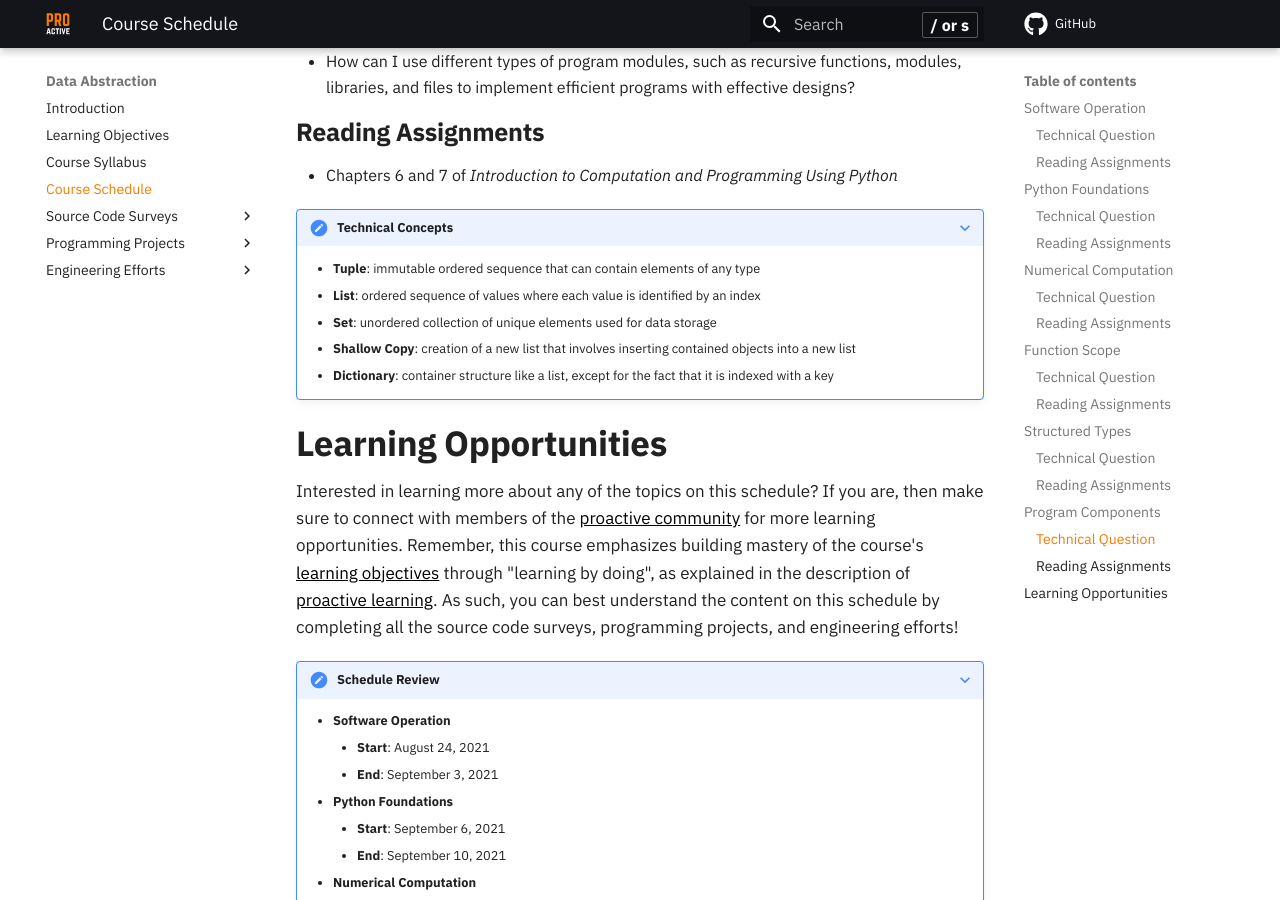
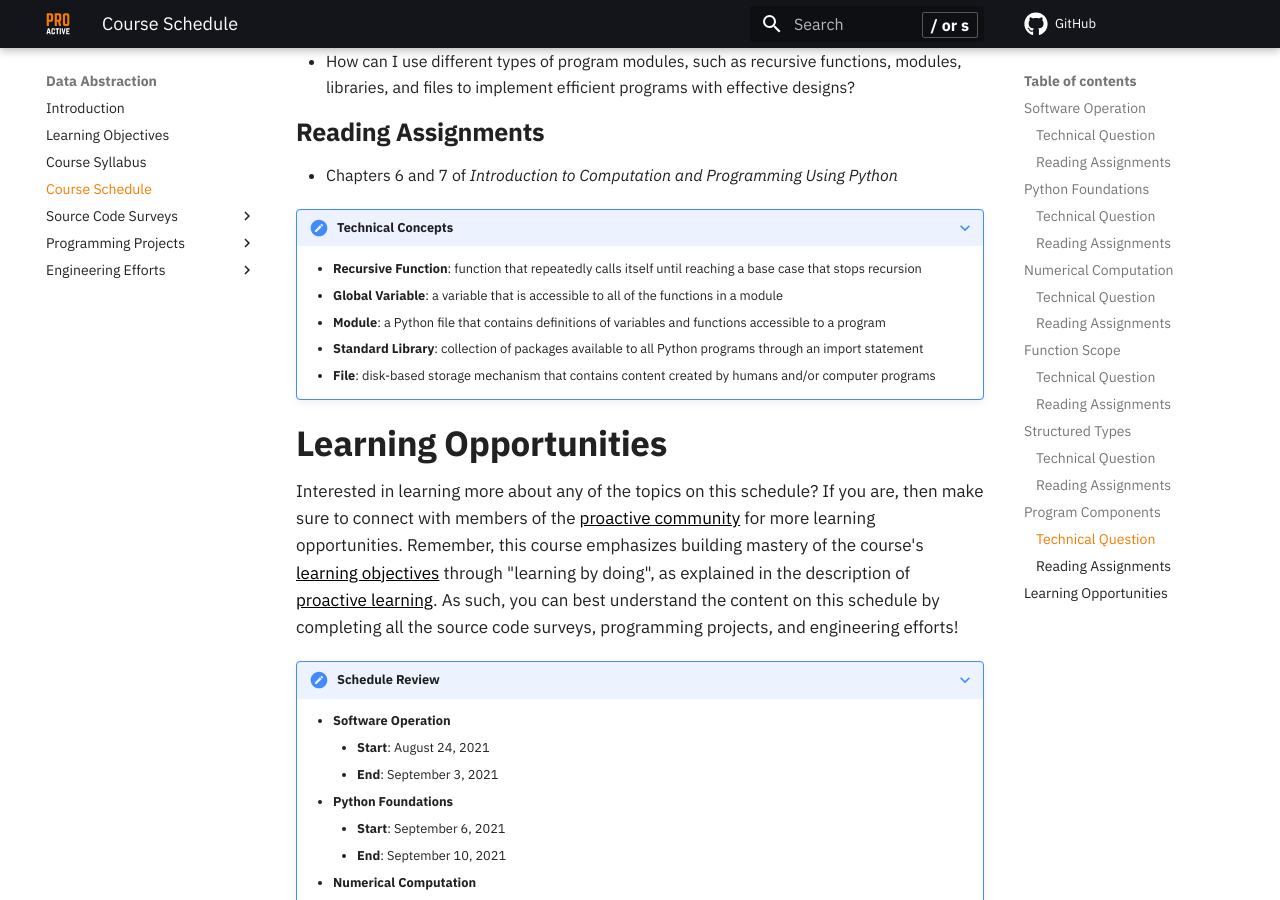
Before and after one commit to ProactiveProgrammers/www.proactiveprogrammers.com, an MkDocs documentation site: the page built from docs/data-abstraction/schedule-data-abstraction.md, in a window 1280 px wide and 900 px high, scrolled down 2596 px. Built offline with MkDocs 1.6.1 and Material for MkDocs 9.7.7, drawn with Linux system fonts in a browser that asks for light colours; comment, search, counter and statistics services are not loaded.

Commit message:
feat: Update the technical concepts in schedule-data-abstraction.

```diff
--- a/docs/data-abstraction/schedule-data-abstraction.md
+++ b/docs/data-abstraction/schedule-data-abstraction.md
@@ -131,15 +131,16 @@
 
 ???+ note "Technical Concepts"
 
-    - **Tuple**: immutable ordered sequence that can contain elements of
-      any type
-    - **List**: ordered sequence of values where each value is identified by
-      an index
-    - **Set**: unordered collection of unique elements used for data storage
-    - **Shallow Copy**: creation of a new list that involves inserting contained
-      objects into a new list
-    - **Dictionary**: container structure like a list, except for the fact that
-      it is indexed with a key
+    - **Recursive Function**: function that repeatedly calls itself until
+      reaching a base case that stops recursion
+    - **Global Variable**: a variable that is accessible to all of the functions
+      in a module
+    - **Module**: a Python file that contains definitions of variables and
+      functions accessible to a program
+    - **Standard Library**: collection of packages available to all Python
+      programs through an import statement
+    - **File**: disk-based storage mechanism that contains content created by
+      humans and/or computer programs
 
 ## Learning Opportunities
 
```
